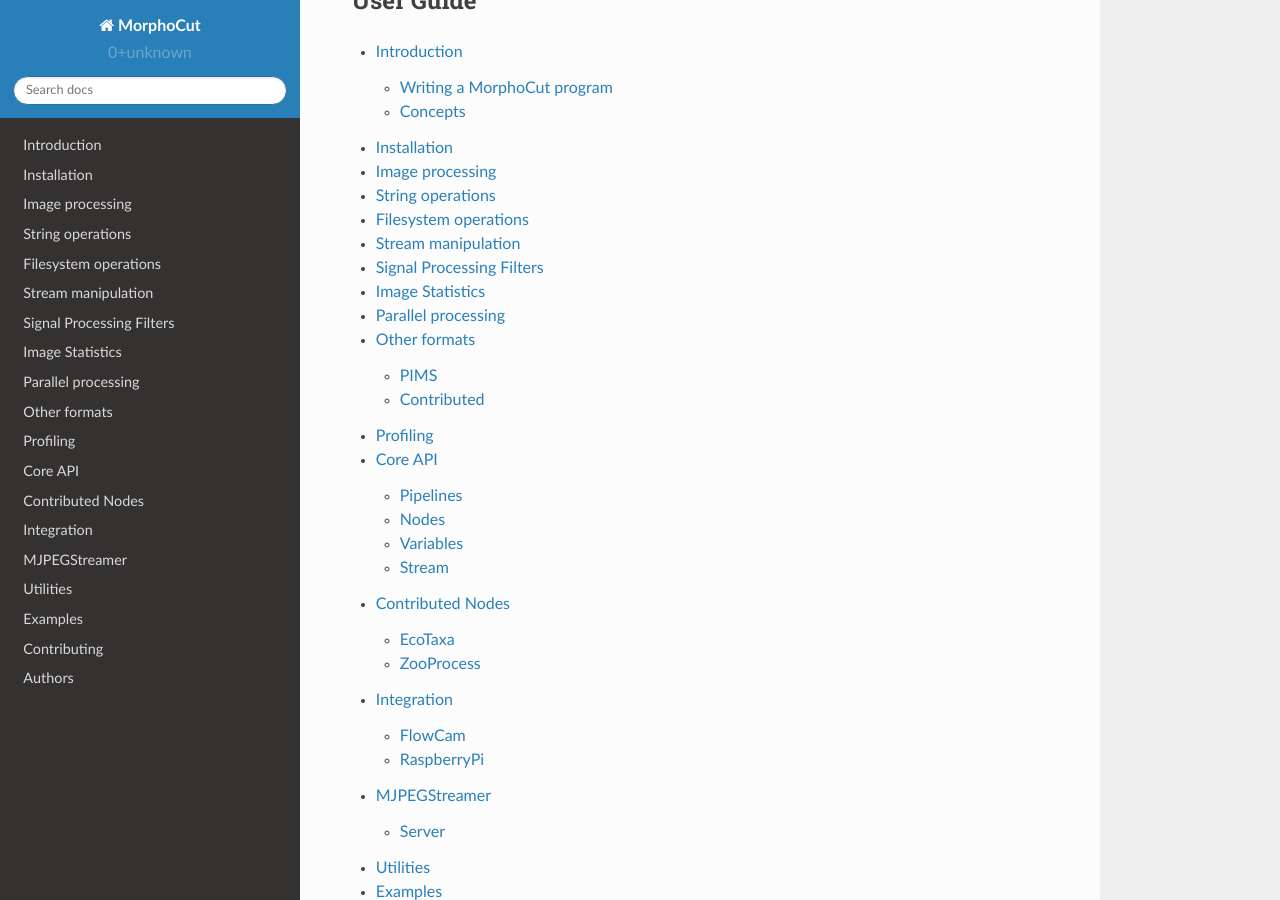
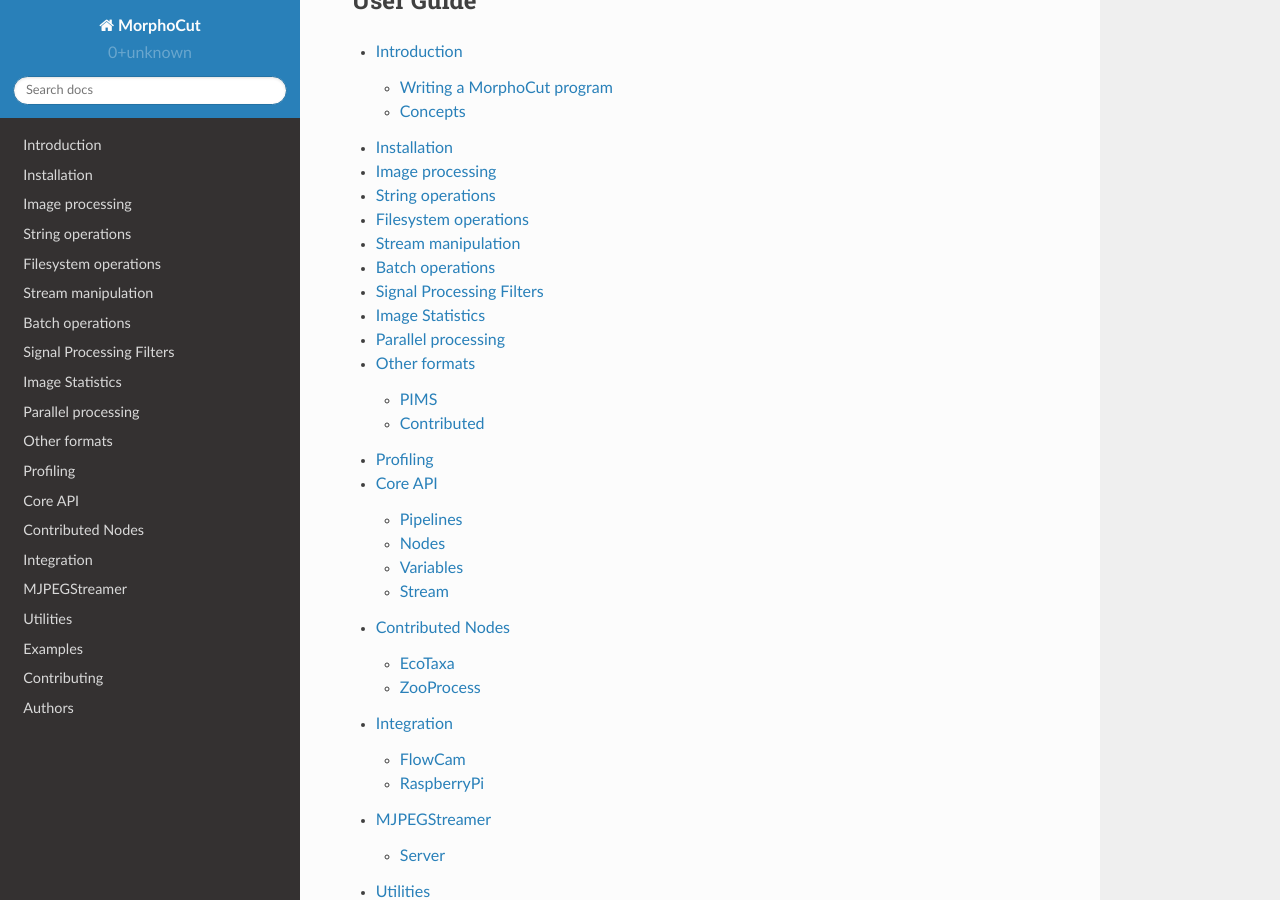
Before and after one commit to morphocut/morphocut, a Sphinx documentation site: the page built from docs/index.rst, in a window 1280 px wide and 900 px high, scrolled down 416 px. Built offline with Sphinx 7.4.7 and the Read the Docs theme 2.0.0, drawn with Linux system fonts in a browser that asks for light colours.

Commit message:
Document batch

```diff
--- /dev/null
+++ b/docs/batch.rst
@@ -0,0 +1,5 @@
+Batch operations
+================
+
+.. automodule:: morphocut.batch
+    :members:
--- a/docs/index.rst
+++ b/docs/index.rst
@@ -32,6 +32,7 @@ User Guide
    str
    file
    stream
+   batch
    filters
    stat
    parallel
```
